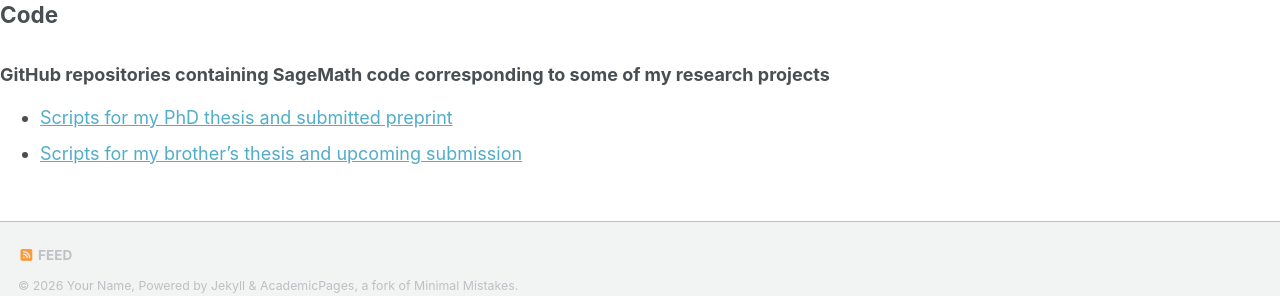
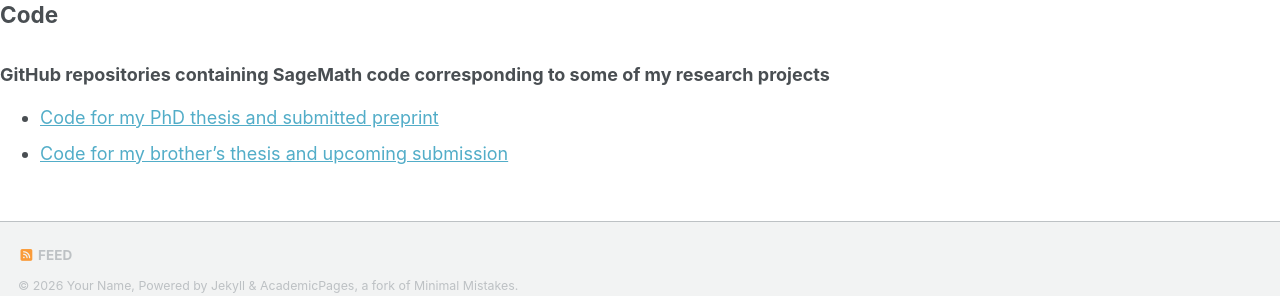
Before and after one commit to simon-e-l-math/Simon-E-L-Math.github.io, a Jekyll site: the page built from index.md, in a window 1280 px wide and 1192 px high. Shown: the part 860-1156 px from the top of the window. Built offline with Jekyll 4.4.1, drawn with Linux system fonts in a browser that asks for light colours; our own code applies the rules of GitHub Pages for plain Markdown files; a script bundle is joined from its source files by our own code; library files that are not in the unit come from our copies.

Commit message:
Update links for PhD and brother's thesis code

```diff
--- a/index.md
+++ b/index.md
@@ -43,5 +43,5 @@ Contact: email (found in the pdfs below)
 ## Code
 ### GitHub repositories containing SageMath code corresponding to some of my research projects
 
-* [Scripts for my PhD thesis and submitted preprint](https://github.com/simon-e-l-math/On-the-Diophantine-Equation-1-k-...-x-k-p-alpha-y-n)
-* [Scripts for my brother's thesis and upcoming submission](https://github.com/Ben-E-L-Math/Code-for-Solving-a-family-of-relative-Thue-equations)
+* [Code for my PhD thesis and submitted preprint](https://github.com/simon-e-l-math/On-the-Diophantine-Equation-1-k-...-x-k-p-alpha-y-n)
+* [Code for my brother's thesis and upcoming submission](https://github.com/Ben-E-L-Math/Code-for-Solving-a-family-of-relative-Thue-equations)
```
